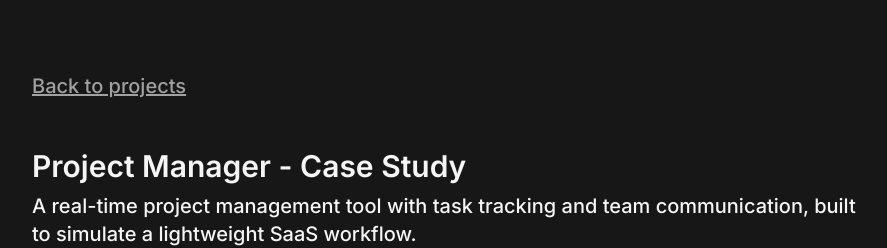
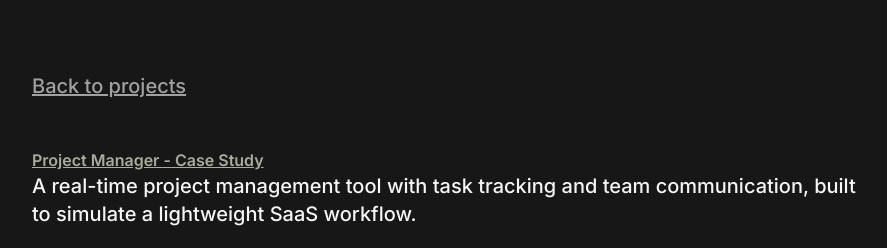
Before and after one commit to BrandonLeone1/my-portfolio, a React (Vite) app: page /project-manager in a window 1280 px wide. Shown: the top 248 px of the page, without its empty margins (120-1007 px from the left). Built offline with nearby package versions, Linux system fonts and the light colour scheme; grey boxes are pictures that could not be loaded.

Commit message:
Made case study titles links to project websites to improve UX especially from LinkedIN visitors.

```diff
--- a/src/pages/FinancialTrackerWriteUp.jsx
+++ b/src/pages/FinancialTrackerWriteUp.jsx
@@ -38,7 +38,7 @@ const navigate = useNavigate();
 
             <div className="max-w-5xl p-6 mx-auto mt-12">
                 <ReturnNavBar />
-                <p className="text-neutral-100 text-3xl font-semibold mb-2">Financial Tracker - Case Study</p>
+                <a href="https://financial-tracker-sage.vercel.app/" target='_blank' className="text-olive-400 underline hover:text-olive-500 duration-300 cursor-pointer text-3xl font-semibold mb-2">Financial Tracker - Case Study</a>
                 <p className='text-neutral-100 font-medium text-xl mb-6 max-w-[65ch]'>A full-stack finance dashboard focused on real-time analytics, performance, and scalable data handling.</p>
                 <div>
                 <video src="FinanceFinal.mp4" loop playsInline muted controls className="rounded" ref={videoRef}/>
--- a/src/pages/ProjectManagerWriteUp.jsx
+++ b/src/pages/ProjectManagerWriteUp.jsx
@@ -33,7 +33,7 @@ export default function ProjectManagerWriteUp () {
         <>
             <div className="max-w-5xl p-6 mx-auto mt-12">
                 <ReturnNavbar />
-                <p className="text-neutral-100 text-3xl font-semibold mb-2">Project Manager - Case Study</p>
+                <a href="https://project-management-app-nu-ashy.vercel.app/dashboard" target="_blank" className="text-olive-400 underline hover:text-olive-500 duration-300 cursor-pointertext-3xl font-semibold mb-2">Project Manager - Case Study</a>
                 <p className="text-neutral-100 font-medium mb-6 text-xl max-w-[65ch]">A real-time project management tool with task tracking and team communication, built to simulate a lightweight SaaS workflow.</p>
                 <video src="pManagerFinal.mp4" className="rounded" muted playsInline controls loop ref={videoRef}/>
                 <p className="text-xl font-medium mt-12 text-neutral-100">Overview</p>
--- a/src/pages/TaskTrackerWriteUp.jsx
+++ b/src/pages/TaskTrackerWriteUp.jsx
@@ -33,7 +33,7 @@ export default function TaskTrackerWriteUp () {
         <>
             <div className="max-w-5xl p-6 mx-auto mt-12">
                 <ReturnNavbar />
-                <p className="text-neutral-100 text-3xl font-semibold mb-2">Task Tracker - Case Study</p>
+                <a href="https://kanban-final-three.vercel.app/" target="_blank" className="text-olive-400 underline cursor-pointer hover:text-olive-500 duration-300 text-3xl font-semibold mb-2">Task Tracker - Case Study</a>
                 <p className="text-neutral-100 font-medium mb-6 text-xl max-w-[65ch]">A Kanban-style task manager with drag-and-drop interactions and persistent real-time state synchronization.</p>
                 <video src="taskFinal.mp4" className="rounded" loop playsInline controls muted ref={videoRef}/>
                 <p className="text-xl font-medium mt-12 text-neutral-100 ">Overview</p>
```
